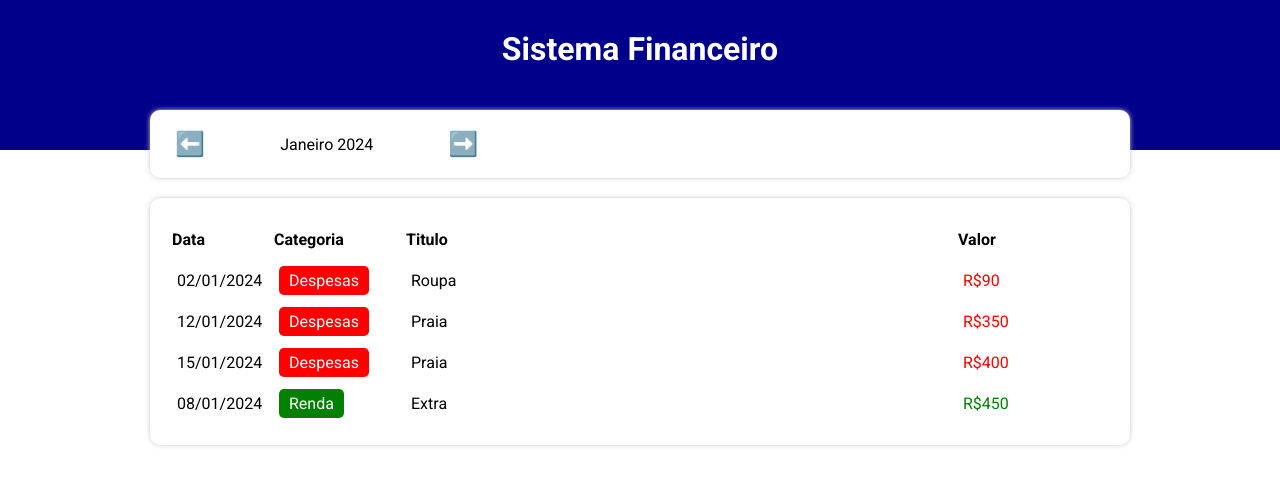
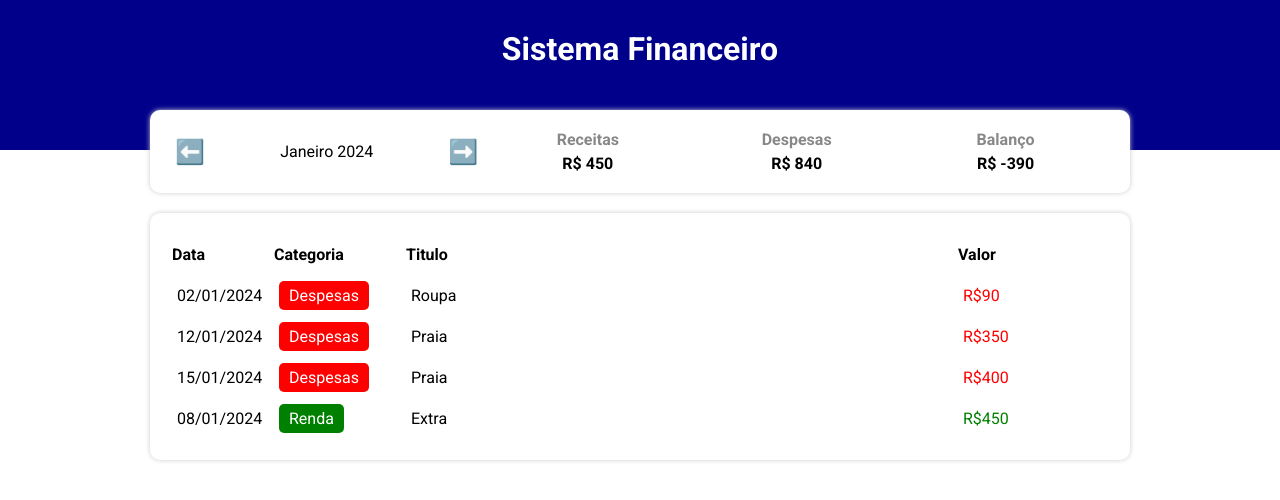
Before and after one commit to Pedroo07/Projeto-Financias-ts, a React (Vite) app: page / in a window 1280 px wide. Shown: the top 500 px of the page. Built offline with nearby package versions, Linux system fonts and the light colour scheme.

Commit message:
Criando sistema de Baalanço mensal entre despesas e Receitas

```diff
--- a/src/App.tsx
+++ b/src/App.tsx
@@ -13,9 +13,29 @@
   const [list, setList] = useState(items)
   const [filterList, setFilterList] = useState<Item[]>([])
   const [currentMonth, setCurrentMonth] = useState(getCurrentMonth())
+  const [income, setIncome] = useState(0)
+  const [expense,setExpense] = useState(0)
   useEffect(() => {
     setFilterList(filteredList(list, currentMonth))
   }, [list, currentMonth])
+
+  useEffect(()=>{
+    let incomeCount = 0
+    let expenseCount = 0
+    for(const item of filterList){
+      const {category, value} = item
+      const {expense} = categories[category]
+      if(expense){
+        expenseCount += value
+      }else{
+        incomeCount += value
+      }
+    }
+    setIncome(incomeCount)
+    setExpense(expenseCount)
+
+  },[filterList])
+
 
   const handleMonth = (newMonth: string) => {
     setCurrentMonth(newMonth)
@@ -28,7 +48,10 @@
       <C.Body>
         <InfoArea
         onMonthChange={handleMonth}
-        currentMonth={currentMonth} />
+        currentMonth={currentMonth}
+        income={income}
+        expense={expense}
+        />
         { }
         <TableArea list={filterList} />
       </C.Body>
--- a/src/components/InfoArea/index.tsx
+++ b/src/components/InfoArea/index.tsx
@@ -1,26 +1,29 @@
 import * as  C from './styles'
+import { ResumeItem } from '../ResumeItem'
 type Props = {
     currentMonth: string
     onMonthChange: (newMonth: string) => void
+    income: number
+    expense: number
 }
 import { FormatMonth } from '../../helpers/dateFilter'
 
-export const InfoArea = ({currentMonth, onMonthChange}: Props) => {
+export const InfoArea = ({ currentMonth, onMonthChange, income, expense }: Props) => {
     const PrevMonth = () => {
         let [year, month] = currentMonth.split('-')
-        let newDate = new Date(parseInt(year), parseInt(month)-1 ,1)
-        newDate.setMonth(newDate.getMonth() -1 )
+        let newDate = new Date(parseInt(year), parseInt(month) - 1, 1)
+        newDate.setMonth(newDate.getMonth() - 1)
         onMonthChange(`${newDate.getFullYear()}-${newDate.getMonth() + 1}`)
     }
     const NextMonth = () => {
         let [year, month] = currentMonth.split('-')
-        let newDate = new Date(parseInt(year), parseInt(month)-1 ,1)
-        newDate.setMonth(newDate.getMonth() + 1 )
+        let newDate = new Date(parseInt(year), parseInt(month) - 1, 1)
+        newDate.setMonth(newDate.getMonth() + 1)
         onMonthChange(`${newDate.getFullYear()}-${newDate.getMonth() + 1}`)
     }
 
 
-    return(
+    return (
         <C.Container>
             <C.MonthArea>
                 <C.MonthArrow onClick={PrevMonth}>⬅️</C.MonthArrow>
@@ -28,7 +31,9 @@
                 <C.MonthArrow onClick={NextMonth}>➡️</C.MonthArrow>
             </C.MonthArea>
             <C.ResumeArea>
-
+                <ResumeItem title='Receitas' value={income}/>
+                <ResumeItem title='Despesas' value={expense}/>
+                <ResumeItem title='Balanço' value={income - expense}/>
             </C.ResumeArea>
         </C.Container>
     )
--- /dev/null
+++ b/src/components/ResumeItem/index.tsx
@@ -0,0 +1,15 @@
+import * as C from './styles'
+
+type Props = {
+    title: string
+    value: number
+}
+export const ResumeItem = ({title,value}: Props) => {
+
+    return(
+        <C.Container>
+            <C.Title>{title}</C.Title>
+            <C.Value>R$ {value}</C.Value>
+        </C.Container>
+    )
+}
--- /dev/null
+++ b/src/components/ResumeItem/styles.ts
@@ -0,0 +1,17 @@
+import styled from "styled-components";
+
+export const Container = styled.div`
+flex: 1;
+
+`
+export const Title = styled.div`
+text-align: center;
+font-weight: bold;
+color: #888;
+margin-bottom: 5px;
+`
+export const Value = styled.div`
+text-align: center;
+font-weight:bold;
+color: #000;
+`
```
Lines whose indentation alone changed are shown as unchanged.
